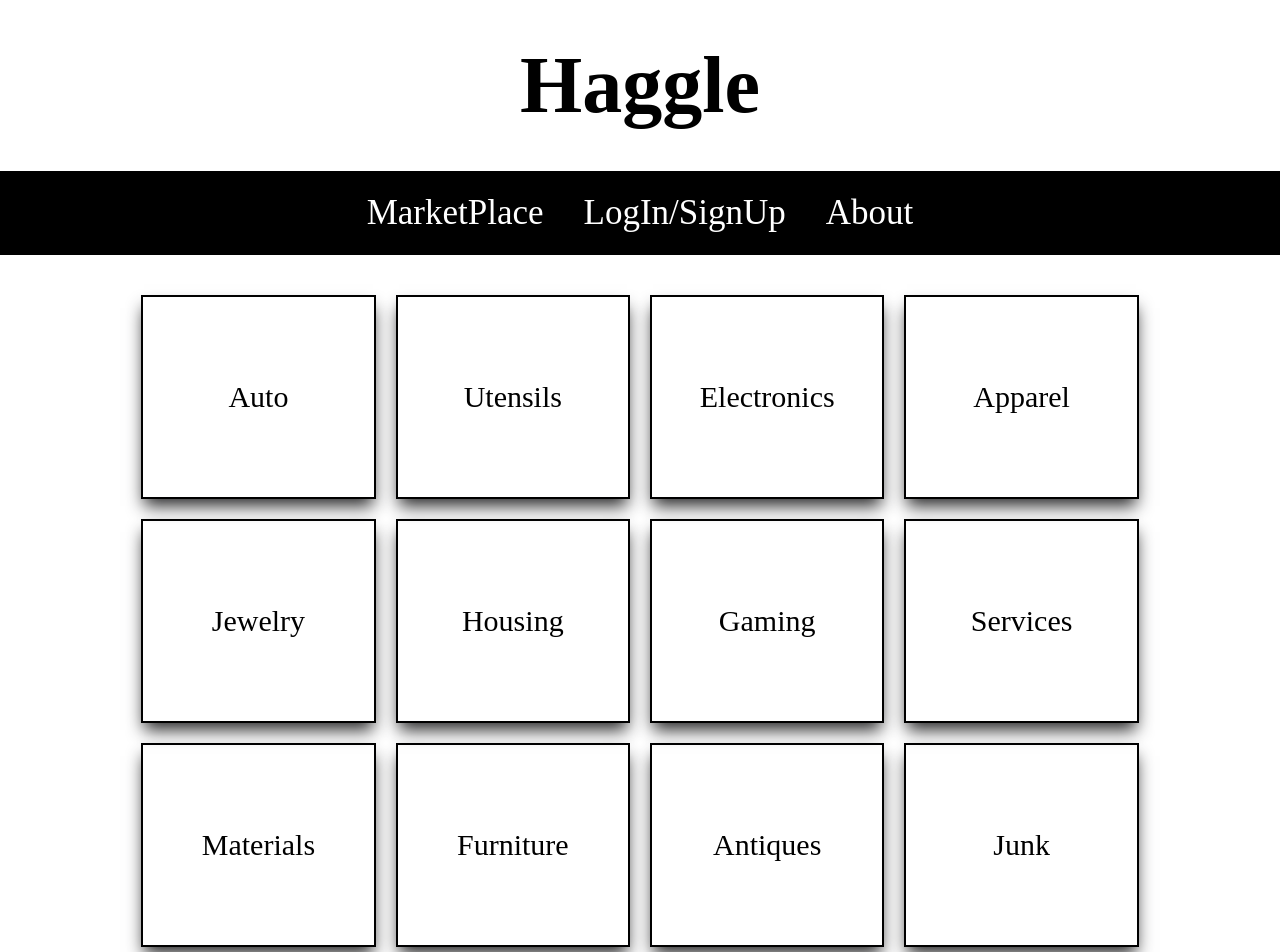
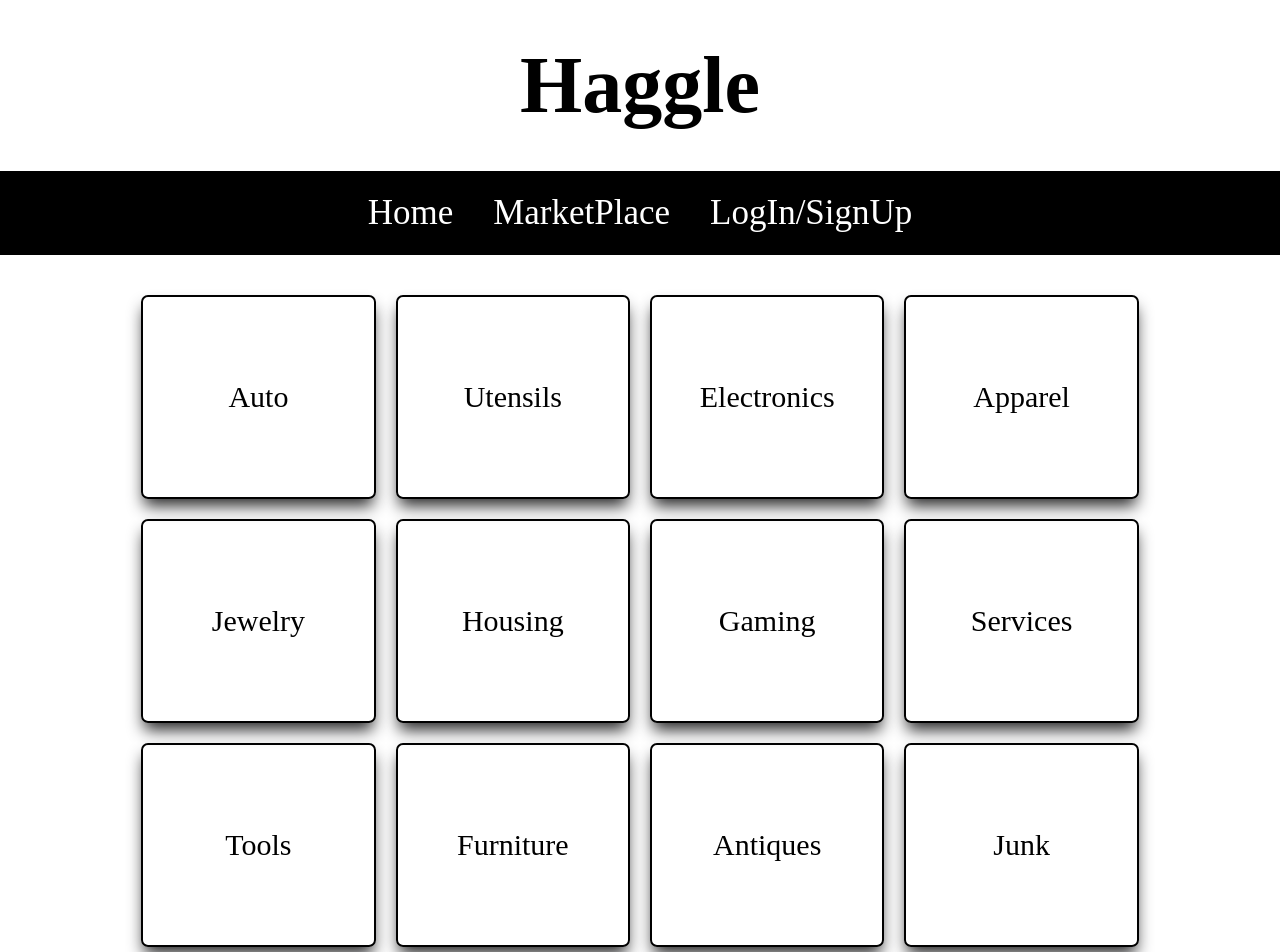
Before and after one commit to Calvinkim4/Haggle, a React (Create React App) app in the folder client/: page /marketplace in a window 1280 px wide. Shown: the top 952 px of the page. Built offline with nearby package versions, Linux system fonts and the light colour scheme; no server answers; a web font is replaced by a local one.

Commit message:
added styling to marketplace

```diff
--- a/client/src/App.css
+++ b/client/src/App.css
@@ -52,14 +52,14 @@ body {
 }
 
 .nav-bar-link > li:hover {
-  color: #34CA9A;
+  color: #FFDF71;
 }
 
 .contact-div {
   font-size: 30px;
   width: 90%;
   height: 400px;
-  margin: 200px auto;
+  margin: 100px auto;
   background-color: white;
   /* border: 4px solid black; */
   border-radius: 10px;
@@ -71,7 +71,7 @@ body {
 }
 
 .contact-div > p {
-  padding: 80px;
+  padding: 50px;
 }
 
 .contact-div > h5 {
@@ -191,10 +191,13 @@ input {
   margin: 10px;
   height: 200px;
   border: 2px solid black;
+  border-radius: 7px;
   line-height: 200px;
   box-shadow: 0 10px 16px -3px rgb(42, 42, 43);
 }
 
 .category-div:hover {
-  background-color: #34CA9A;
+  /* background-color: #FFDF71; */
+  background-color: #FFDF71;
+  box-shadow: 0 0px 0px 0px white;
 }
--- a/client/src/App.js
+++ b/client/src/App.js
@@ -91,16 +91,16 @@ class App extends Component {
       <div className="App">
         <h1 className='title'>Haggle</h1>
         <nav className='nav-bar'>
+          <Link className='nav-bar-link' to='/home'><li>Home</li></Link>
           <Link className='nav-bar-link' to='/marketplace'><li>MarketPlace</li></Link>
           <Link className='nav-bar-link' to='logsign'><li>LogIn/SignUp</li></Link>
-          <Link className='nav-bar-link' to='/about'><li>About</li></Link>
         </nav>
 
         <main>
-          <Route exact path="/" render={() => (<Redirect to="/marketplace"/>)}/>
+          <Route exact path="/" render={() => (<Redirect to="/home"/>)}/>
           <Route exact path='/marketplace' render={(props) => <MarketPlace {...props} setCategory={this.setCategory} category={this.state.category}/>}/>
           <Route exact path='/category' render={(props) => <SpecificCategory {...props} category={this.state.category}/>}/>
-          <Route exact path='/about' component={About}/>
+          <Route exact path='/home' component={About}/>
           <Route exact path='/logsign' render={(props) => <Container userId={this.state.user.id} isSignedIn={isSignedIn} handleLogin={this.loginUser} handleSignUp={this.signUpUser} signOut={this.signOut} {...props}/>}/>
         </main>
 
--- a/client/src/components/Dashboard.jsx
+++ b/client/src/components/Dashboard.jsx
@@ -47,7 +47,6 @@ class Dashboard extends Component {
             return { [fieldName]: value }
         })
 
-        console.log(value)
     }
 
     showModal = async (event) => {
@@ -142,7 +141,7 @@ class Dashboard extends Component {
                         <option>Housing</option>
                         <option>Gaming</option>
                         <option>Services</option>
-                        <option>Materials</option>
+                        <option>Tools</option>
                         <option>Furniture</option>
                         <option>Antiques</option>
                         <option>Junk</option>
@@ -157,6 +156,10 @@ class Dashboard extends Component {
 
         return (
             <div>
+                <ul id="messages"></ul>
+                <form action="">
+                <input id="m" autocomplete="off" /><button>Send</button>
+                </form>
                 <form className='login-form' onSubmit={this.handleSubmitForm}>
                     <div>
                         <input className='login-input' type='text' name='name' onChange={this.handleTextInput} placeholder='Name' required/>
@@ -173,7 +176,7 @@ class Dashboard extends Component {
                             <option>Housing</option>
                             <option>Gaming</option>
                             <option>Services</option>
-                            <option>Materials</option>
+                            <option>Tools</option>
                             <option>Furniture</option>
                             <option>Antiques</option>
                             <option>Junk</option>
--- a/client/src/components/MarketPlace.jsx
+++ b/client/src/components/MarketPlace.jsx
@@ -38,7 +38,7 @@ class MarketPlace extends Component {
                 <Link to='/category' className='category-div' type="Housing" onClick={this.props.setCategory}>Housing</Link>
                 <Link to='/category' className='category-div' type="Gaming" onClick={this.props.setCategory}>Gaming</Link>
                 <Link to='/category' className='category-div' type="Services" onClick={this.props.setCategory}>Services</Link>
-                <Link to='/category' className='category-div' type="Materials" onClick={this.props.setCategory}>Materials</Link>
+                <Link to='/category' className='category-div' type="Tools" onClick={this.props.setCategory}>Tools</Link>
                 <Link to='/category' className='category-div' type="Furniture" onClick={this.props.setCategory}>Furniture</Link>
                 <Link to='/category' className='category-div' type="Antiques" onClick={this.props.setCategory}>Antiques</Link>
                 <Link to='/category' className='category-div' type="Junk" onClick={this.props.setCategory}>Junk</Link>
--- a/client/src/services/itemService.js
+++ b/client/src/services/itemService.js
@@ -10,7 +10,7 @@ const api = axios.create({
 export const createItem = async (id, data) => {
     try {
         const response = await api.post(`/user/${id}/items`, data);
-        return response.data.entry;
+        return response.data;
     } catch (e) {
         console.log(e.message)
     }
```
